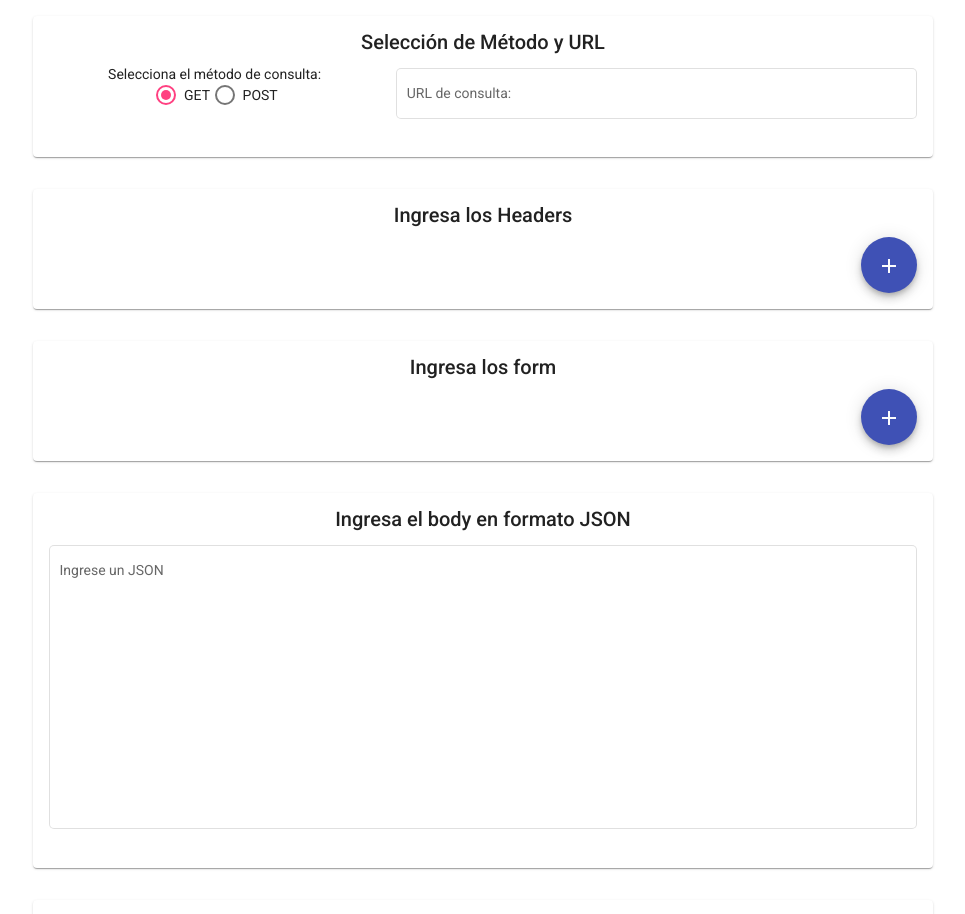
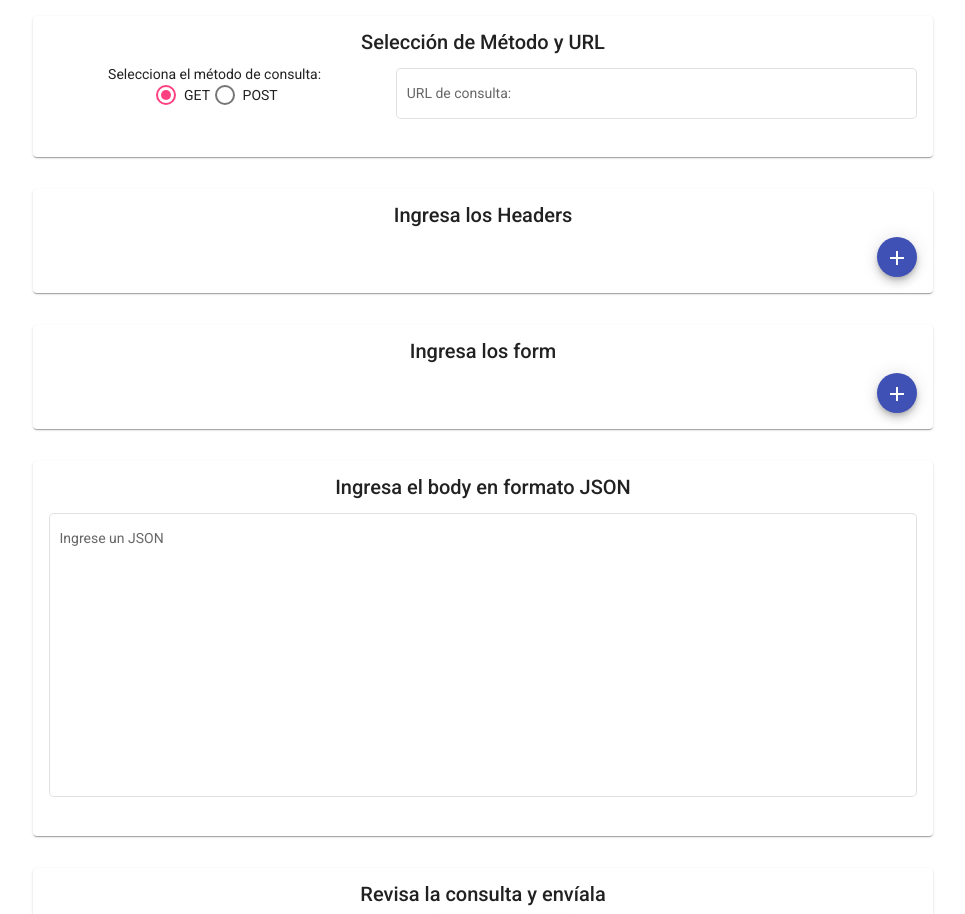
Before and after one commit to eespinozabarraza/Angular12BaseProyect, an Angular app: page /landing in a window 1280 px wide. Shown: the top 914 px of the page, without its empty margins (157-1122 px from the left). Built offline with nearby package versions, Linux system fonts and the light colour scheme.

Commit message:
feat: cambios de diseño

```diff
--- a/src/app/components/landing/landing.component.css
+++ b/src/app/components/landing/landing.component.css
@@ -64,4 +64,8 @@
   .data-box{
     max-height: 500px;
     margin: 16px;
+    padding: 16px;
   }
+  button{
+    margin-left: 8px;
+  }
--- a/src/app/components/landing/landing.component.html
+++ b/src/app/components/landing/landing.component.html
@@ -44,7 +44,7 @@
                         </mat-form-field>
                     </div>
                     <div fxLayout="row">
-                        <button mat-icon-button color="warn" (click)="deleteHeader(i)" *ngIf="i === headers.length - 1">
+                        <button mat-mini-fab color="warn" (click)="deleteHeader(i)" *ngIf="i === headers.length - 1">
                             <mat-icon>remove</mat-icon>
                         </button>
                     </div>
@@ -52,7 +52,7 @@
 
                 </div>
 
-                <button mat-fab color="primary" class="custom-button" (click)="addHeader()">
+                <button mat-mini-fab color="primary" class="custom-button" (click)="addHeader()">
                     <mat-icon>add</mat-icon>
                 </button>
             </div>
@@ -81,14 +81,14 @@
                         </mat-form-field>
                     </div>
                     <div fxLayout="row">
-                        <button mat-icon-button color="warn" (click)="deleteXForm(i)" *ngIf="i === xforms.length - 1">
+                        <button mat-mini-fab color="warn" (click)="deleteXForm(i)" *ngIf="i === xforms.length - 1">
                             <mat-icon>remove</mat-icon>
                         </button>
                     </div>
 
 
                 </div>
-                <button mat-fab color="primary" class="custom-button" (click)="addXForm()">
+                <button mat-mini-fab color="primary" class="custom-button" (click)="addXForm()">
                     <mat-icon>add</mat-icon>
                 </button>
             </div>
@@ -101,8 +101,8 @@
         </mat-card-header>
         <mat-card-content>
             <!-- División 4: Ingresa el body en formato JSON -->
-            <div fxLayoutAlign="center"   >
-                <mat-form-field appearance="outline" fxFlex="100" >
+            <div fxLayoutAlign="center">
+                <mat-form-field appearance="outline" fxFlex="100">
                     <mat-label>Ingrese un JSON</mat-label>
                     <input class="body-block" matInput [(ngModel)]="jsonInput" name="jsonInput"
                         placeholder="Ejemplo: {data:{some1:data1, some2:data2,some3:data3}, message:{someMessage1:Message1}}">
@@ -118,12 +118,12 @@
         <mat-card-content>
             <!-- División 5: Revisa la consulta y envíala -->
             <div fxLayout="column" fxLayoutAlign="space-between center">
-            <div *ngIf="showData" class="data-box">
+                <span *ngIf="showData" class="data-box" fxFlex="100">
                     <!-- Mostrar la data aquí -->
                     {{ consultaData | json }}
-            </div>
+                </span>
                 <div fxLayout="row" fxLayoutAlign="center">
-                <button mat-button color="primary" (click)="setRequest()">
+                    <button mat-stroked-button color="primary" (click)="setRequest()">
                         <mat-icon>settings</mat-icon> SET request
                     </button>
                     <button mat-raised-button color="primary" (click)="showQuery()">
@@ -131,7 +131,7 @@
                         {{ showData ? 'Ocultar Consulta' : 'Ver Consulta' }}
                     </button>
 
-              <button mat-button color="primary" (click)="sendRequest()">
+                    <button mat-stroked-button color="primary" (click)="sendRequest()">
                         <mat-icon>send</mat-icon> Enviar
                     </button>
                 </div>
--- a/src/app/components/landing/landing.component.ts
+++ b/src/app/components/landing/landing.component.ts
@@ -85,7 +85,6 @@ public data         : any;
     if(this.jsonInput!=''){this.DATA.body = this.jsonInput}
     console.log(this.DATA)
   }
-
   sendRequest(): void {
     if (this.testBrowser) {
       let body = JSON.stringify(this.DATA);
```
Lines whose indentation alone changed are shown as unchanged.
